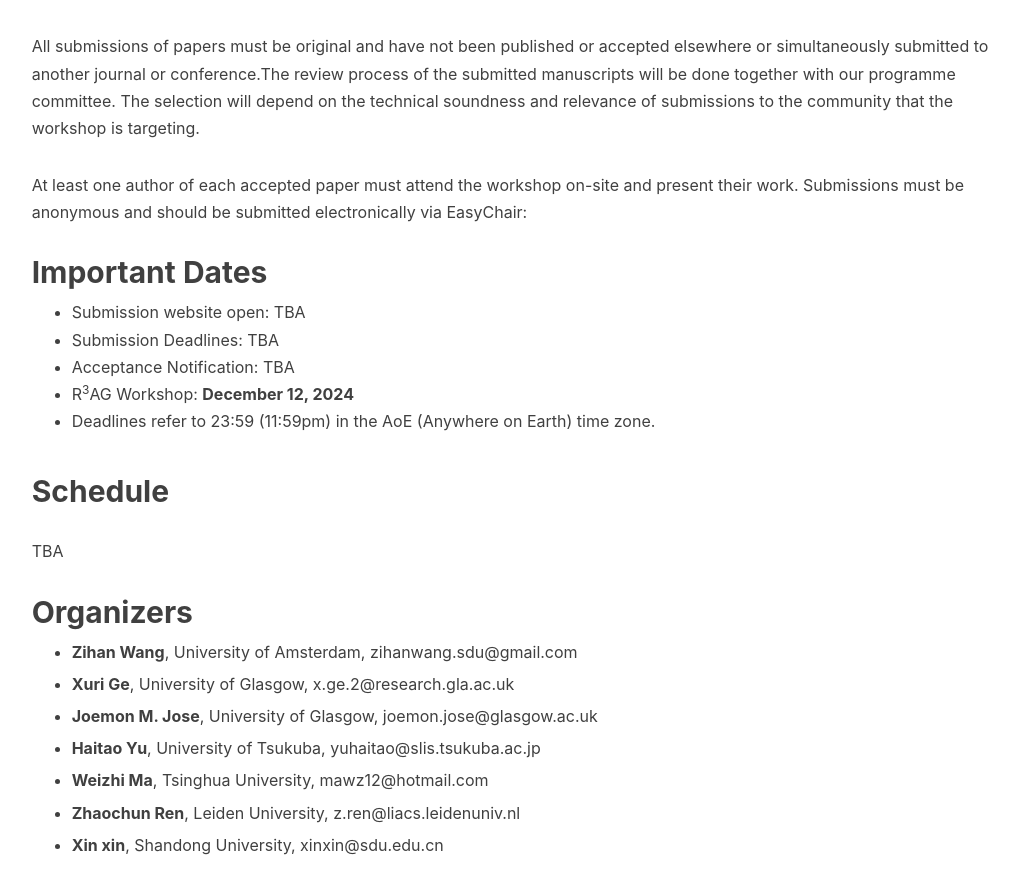
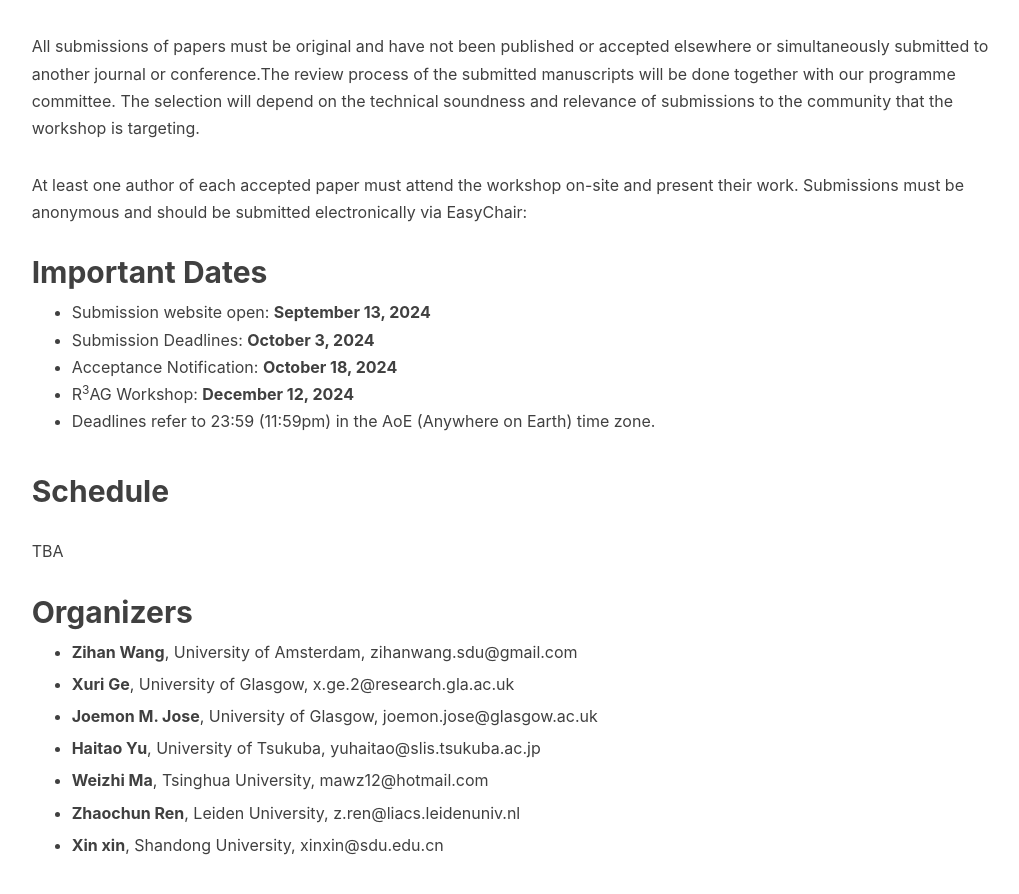
Before and after one commit to R3AG-SIGIR-AP/R3AG-SIGIR-AP.github.io, a Jekyll site: the page built from index.md, in a window 1280 px wide and 900 px high, scrolled down 1433 px. Shown: the top 894 px of the window, without its empty margins (90-1109 px from the left). Built offline with Jekyll 4.4.1, drawn with Linux system fonts in a browser that asks for light colours; nearby versions of some CDN libraries; our own code applies the rules of GitHub Pages for plain Markdown files.

Commit message:
Add Submission dates

```diff
--- a/index.md
+++ b/index.md
@@ -26,9 +26,9 @@ At least one author of each accepted paper must attend the workshop on-site and
 
 
 ## <a name='Important Dates' style="color: inherit; text-decoration: none; text-align: center;"> Important Dates </a>
-- Submission website open: TBA<br/>
-- Submission Deadlines: TBA<br/>
-- Acceptance Notification: TBA
+- Submission website open: **September 13, 2024**<br/>
+- Submission Deadlines: **October 3, 2024**<br/>
+- Acceptance Notification: **October 18, 2024**<br/>
 - R<sup>3</sup>AG Workshop: **December 12, 2024**
 - Deadlines refer to 23:59 (11:59pm) in the AoE (Anywhere on Earth) time zone.
 
```
